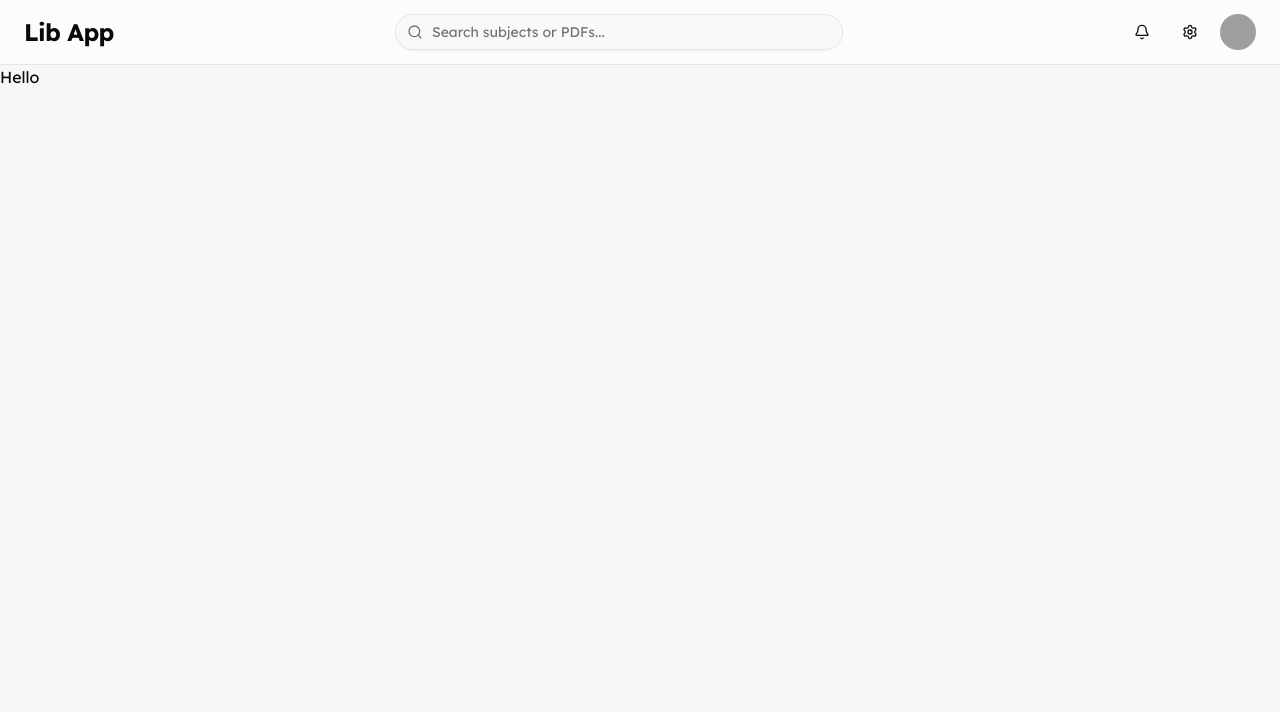
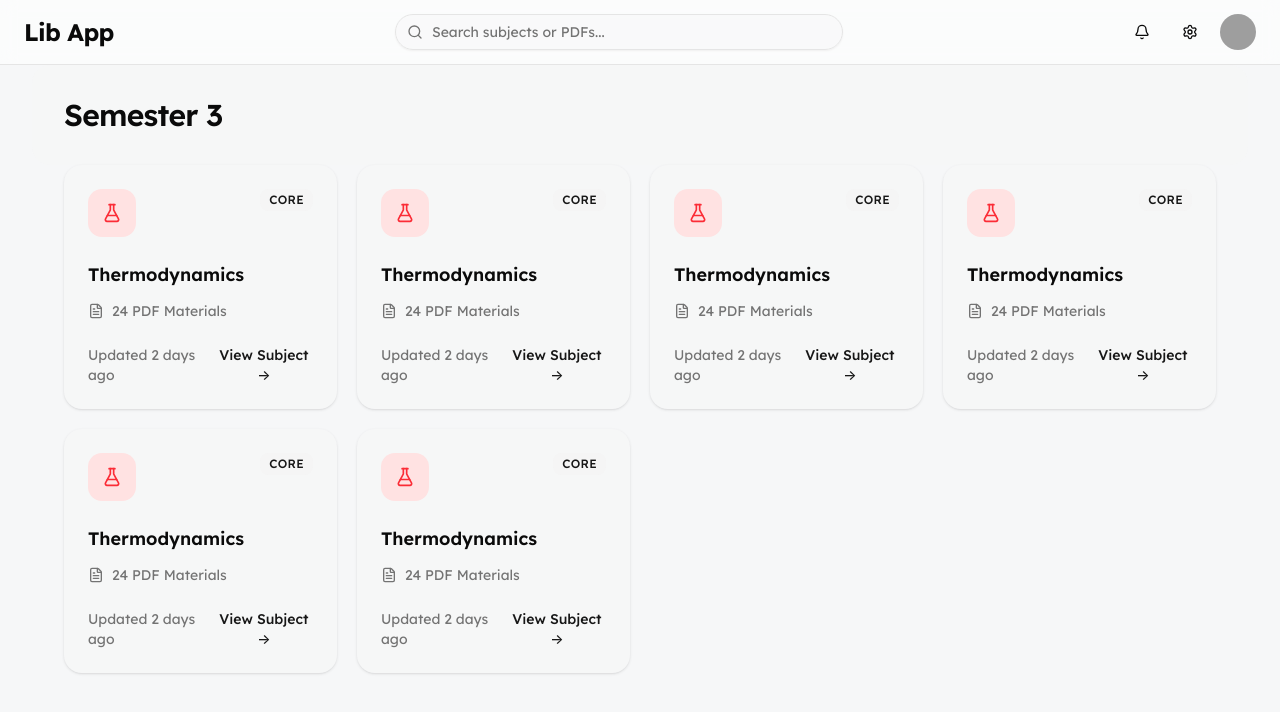
Before and after one commit to saviooo02/lib, a React (Vite) app: page /semester/3 in a window 1280 px wide. Shown: the top 712 px of the page. Built offline with nearby package versions, Linux system fonts and the light colour scheme; grey boxes are pictures that could not be loaded.

Commit message:
feat: add SemesterHeaderSection and SubjectCard components, implement SubjectSection layout

```diff
--- /dev/null
+++ b/src/pages/SemesterView/SemesterHeader/SemesterHeader.tsx
@@ -0,0 +1,19 @@
+import React from "react";
+
+interface SemesterHeaderSectionProps {
+  title?: string;
+}
+
+const SemesterHeaderSection: React.FC<SemesterHeaderSectionProps> = ({
+  title = "Semester 3",
+}) => {
+  return (
+    <div className="w-full bg-muted/40 rounded-2xl p-8 flex items-center justify-between">
+      <div className="space-y-2">
+        <h1 className="text-3xl font-semibold tracking-tight">{title}</h1>
+      </div>
+    </div>
+  );
+};
+
+export default SemesterHeaderSection;
--- a/src/pages/SemesterView/SemesterView.tsx
+++ b/src/pages/SemesterView/SemesterView.tsx
@@ -1,3 +1,11 @@
+import SemesterHeaderSection from "./SemesterHeader/SemesterHeader";
+import { SubjectSection } from "./SubjectSection/SubjectSection";
+
 export const SemesterView = () => {
-  return <h1>Hello</h1>;
+  return (
+    <div className="px-8">
+      <SemesterHeaderSection />
+      <SubjectSection />
+    </div>
+  );
 };
--- a/src/pages/SemesterView/SubjectCard.tsx
+++ b/src/pages/SemesterView/SubjectSection/SubjectCard.tsx
@@ -3,7 +3,7 @@ import { Badge } from "@/components/ui/badge";
 import { FileText } from "lucide-react";
 import { cn } from "@/lib/utils";
 
-interface SemesterCardProps {
+interface SubjectCardProps {
   title: string;
   materialCount: number;
   updatedText: string;
@@ -13,7 +13,7 @@ interface SemesterCardProps {
   className?: string;
 }
 
-const SemesterCard: React.FC<SemesterCardProps> = ({
+const SubjectCard: React.FC<SubjectCardProps> = ({
   title,
   materialCount,
   updatedText,
@@ -25,7 +25,7 @@ const SemesterCard: React.FC<SemesterCardProps> = ({
   return (
     <div
       className={cn(
-        "bg-white rounded-2xl p-6 shadow-sm hover:shadow-md transition-all duration-200 w-full max-w-sm",
+        "bg-muted/40 rounded-2xl p-6 shadow-sm hover:shadow-md transition-all duration-200 w-full max-w-sm",
         className,
       )}
     >
@@ -69,4 +69,4 @@ const SemesterCard: React.FC<SemesterCardProps> = ({
   );
 };
 
-export default SemesterCard;
+export default SubjectCard;
--- /dev/null
+++ b/src/pages/SemesterView/SubjectSection/SubjectSection.tsx
@@ -0,0 +1,26 @@
+import SubjectCard from "./SubjectCard";
+import { FlaskConical } from "lucide-react";
+export const SubjectSection = () => {
+  return (
+    <div
+      className="px-4 sm:px-6 lg:px-8 grid gap-5
+                 grid-cols-1
+                 sm:grid-cols-1
+                 md:grid-cols-2
+                 lg:grid-cols-3
+                 xl:grid-cols-4"
+    >
+      {[...Array(6)].map((_, index) => (
+        <SubjectCard
+          key={index}
+          title="Thermodynamics"
+          materialCount={24}
+          updatedText="Updated 2 days ago"
+          tag="CORE"
+          icon={<FlaskConical className="h-5 w-5 text-red-500" />}
+          onViewClick={() => console.log("View clicked")}
+        />
+      ))}
+    </div>
+  );
+};
```
